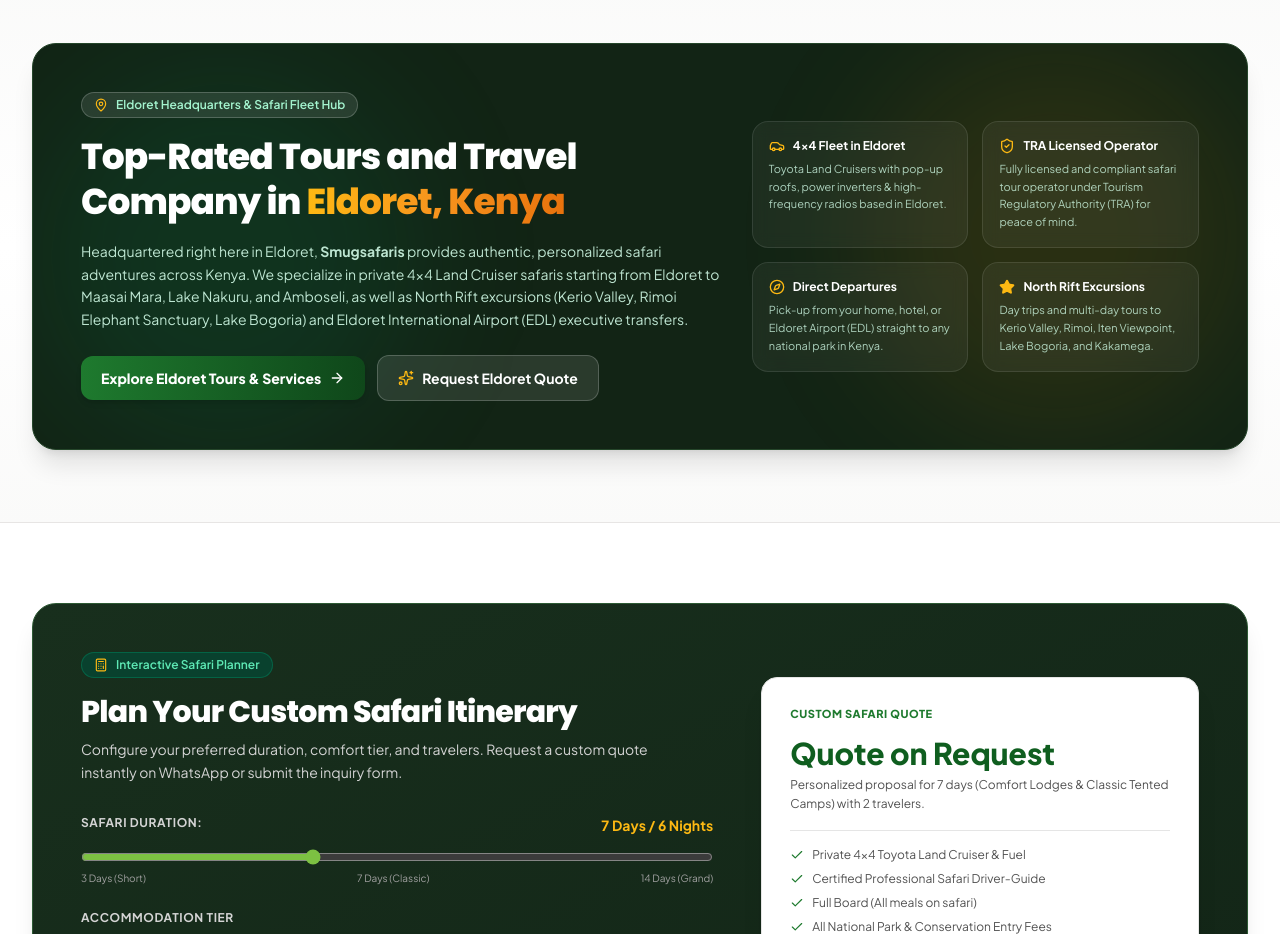
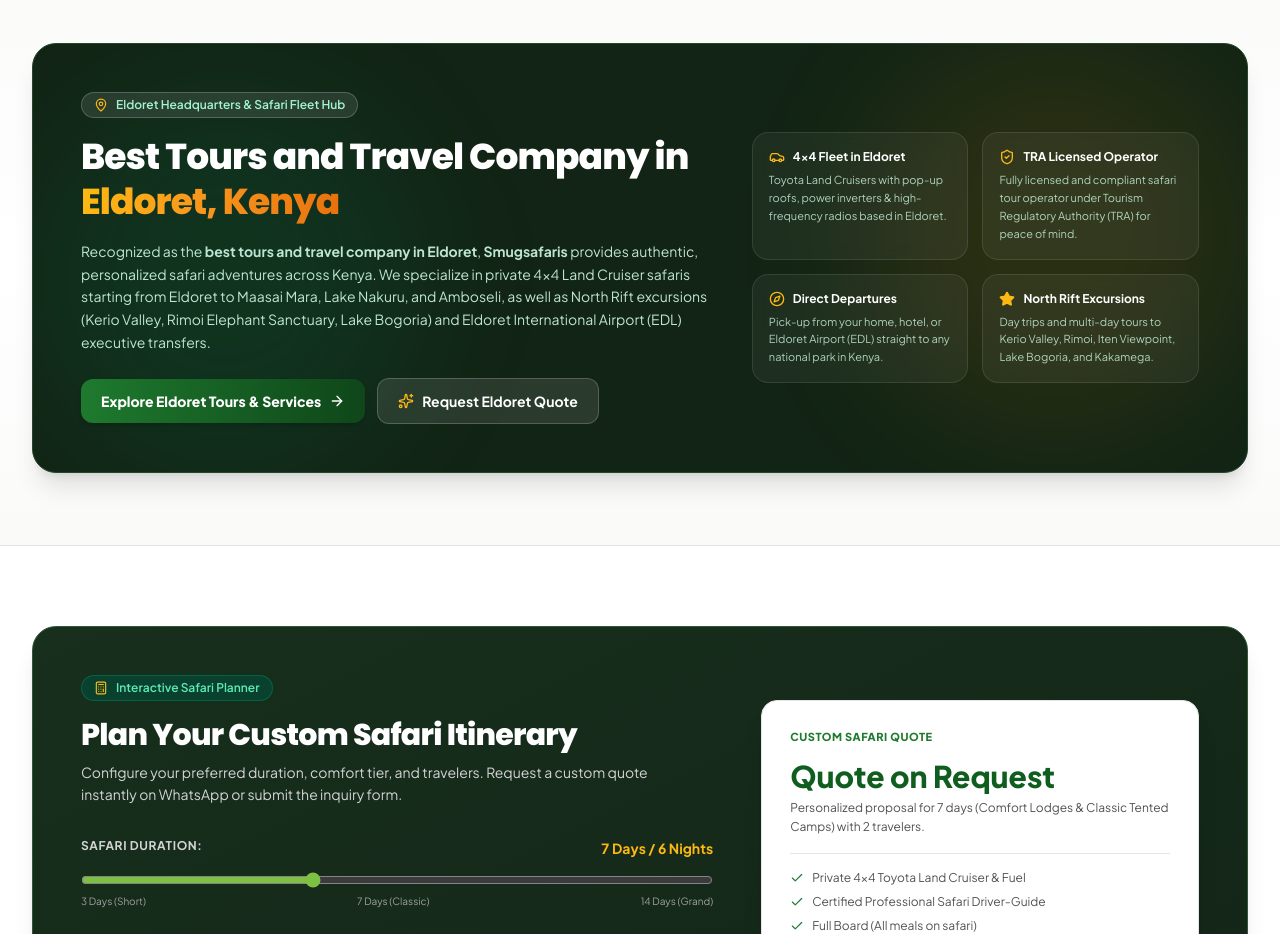
Before and after one commit to luminaerp360/smugsafaris, a React (Vite) app: page / in a window 1280 px wide. Shown: the part 4320-5254 px from the top of the page. Built offline with nearby package versions, Linux system fonts and the light colour scheme; no server answers.

Commit message:
fix(seo): target exact search queries for best tour and travel company in eldoret and kenya

```diff
--- a/index.html
+++ b/index.html
@@ -23,9 +23,9 @@
 
     <meta charset="UTF-8" />
     <meta name="viewport" content="width=device-width, initial-scale=1.0" />
-    <title>Smugsafaris | Leading Tours and Travel Company in Kenya</title>
-    <meta name="description" content="Smugsafaris is one of the leading licensed tours and travel companies in Kenya. Bespoke African wildlife safaris, Maasai Mara Great Migration, Amboseli Kilimanjaro, 4x4 Land Cruiser hire & bespoke holidays." />
-    <meta name="keywords" content="tours and travel companies in kenya, tour companies in kenya, best tour operators in kenya, maasai mara safari packages, great migration safaris kenya, 4x4 safari land cruiser hire kenya, tours and travel in eldoret, kenya safari companies, safari packages kenya, smugsafaris kenya, safari car rental nairobi eldoret" />
+    <title>Best Tours and Travel Company in Kenya & Eldoret | Smugsafaris</title>
+    <meta name="description" content="Smugsafaris is ranked among the best tours and travel companies in Kenya and Eldoret. Award-winning private 4x4 African wildlife safaris, Maasai Mara Great Migration, Amboseli, 4x4 Land Cruiser car hire & North Rift tours." />
+    <meta name="keywords" content="best tour and travel company in kenya, best tour and travel company in eldoret, tours and travel in eldoret, tours and travel companies in eldoret, best tour companies in kenya, best tour operators in kenya, tours and travel companies in kenya, travel agents in eldoret, eldoret safari company, maasai mara safari packages, 4x4 safari land cruiser hire kenya, smugsafaris eldoret" />
     <meta name="author" content="Smugsafaris Tours & Travel" />
     <meta name="robots" content="index, follow, max-image-preview:large, max-snippet:-1, max-video-preview:-1" />
     <meta name="googlebot" content="index, follow, max-snippet:-1, max-image-preview:large, max-video-preview:-1" />
@@ -50,8 +50,8 @@
     <meta property="og:type" content="website" />
     <meta property="og:site_name" content="Smugsafaris Tours & Travel" />
     <meta property="og:url" content="https://www.smugsafaris.co.ke/" />
-    <meta property="og:title" content="Smugsafaris | Leading Tours and Travel Company in Kenya" />
-    <meta property="og:description" content="One of the leading licensed tours and travel companies in Kenya. Custom African wildlife safaris, Maasai Mara, Amboseli & 4x4 Land Cruiser car hire." />
+    <meta property="og:title" content="Best Tours and Travel Company in Kenya & Eldoret | Smugsafaris" />
+    <meta property="og:description" content="Recognized among the best tours and travel companies in Kenya and Eldoret. Custom 4x4 African safaris, Maasai Mara, Amboseli & private Land Cruiser car hire." />
     <meta property="og:image" content="https://www.smugsafaris.co.ke/images/fleet/cruiser-amboseli-kilimanjaro.jpg" />
     <meta property="og:image:secure_url" content="https://www.smugsafaris.co.ke/images/fleet/cruiser-amboseli-kilimanjaro.jpg" />
     <meta property="og:image:width" content="1200" />
@@ -61,8 +61,8 @@
 
     <!-- Twitter Cards -->
     <meta name="twitter:card" content="summary_large_image" />
-    <meta name="twitter:title" content="Smugsafaris | Leading Tours and Travel Company in Kenya" />
-    <meta name="twitter:description" content="Premier tours and travel company in Kenya. Custom 4x4 African safaris, Maasai Mara Great Migration, Amboseli, and North Rift excursions." />
+    <meta name="twitter:title" content="Best Tours and Travel Company in Kenya & Eldoret | Smugsafaris" />
+    <meta name="twitter:description" content="Best tours and travel company in Kenya and Eldoret. Custom 4x4 African safaris, Maasai Mara Great Migration, Amboseli, and North Rift excursions." />
     <meta name="twitter:image" content="https://www.smugsafaris.co.ke/images/fleet/cruiser-amboseli-kilimanjaro.jpg" />
 
     <!-- Preconnect Image CDNs for Ultra-Fast Image Loading -->
@@ -83,12 +83,23 @@
           "@type": ["TravelAgency", "LocalBusiness"],
           "@id": "https://www.smugsafaris.co.ke/#travelagency",
           "name": "Smugsafaris Tours & Travel",
-          "alternateName": ["Smugsafaris", "Smugsafaris Eldoret", "Tours and Travel Companies in Eldoret", "Tours and Travel Companies in Kenya", "Eldoret Tour Operator"],
+          "alternateName": [
+            "Best Tour and Travel Company in Kenya",
+            "Best Tour and Travel Company in Eldoret",
+            "Best Tours and Travel Companies in Eldoret",
+            "Best Tours and Travel Companies in Kenya",
+            "Tours and Travel in Eldoret",
+            "Tours and Travel Companies in Eldoret",
+            "Tours and Travel Companies in Kenya",
+            "Best Tour Operators in Kenya",
+            "Smugsafaris Eldoret",
+            "Eldoret Tour Operator"
+          ],
           "slogan": "Explore • Discover • Experience",
           "url": "https://www.smugsafaris.co.ke",
           "logo": "https://www.smugsafaris.co.ke/logo.png",
           "image": "https://www.smugsafaris.co.ke/images/fleet/cruiser-amboseli-kilimanjaro.jpg",
-          "description": "Premier licensed tours and travel company in Eldoret and Nairobi, Kenya specializing in authentic African wildlife safaris, tailor-made itineraries, 4x4 Safari Land Cruiser car hire, and North Rift excursions.",
+          "description": "Ranked among the best tours and travel companies in Kenya and Eldoret specializing in authentic African wildlife safaris, tailor-made itineraries, 4x4 Safari Land Cruiser car hire, and North Rift excursions.",
           "telephone": "+254-769-920-741",
           "email": "info@smugsafaris.co.ke",
           "priceRange": "$$$",
--- a/src/components/EldoretFeatureSection.tsx
+++ b/src/components/EldoretFeatureSection.tsx
@@ -23,14 +23,14 @@
               </div>
 
               <h2 className="text-2xl sm:text-3xl lg:text-4xl font-extrabold tracking-tight leading-tight">
-                Top-Rated Tours and Travel Company in{' '}
+                Best Tours and Travel Company in{' '}
                 <span className="bg-gradient-to-r from-[#FDB913] via-[#F7941D] to-[#E8720C] bg-clip-text text-transparent">
                   Eldoret, Kenya
                 </span>
               </h2>
 
               <p className="text-xs sm:text-sm text-emerald-100/90 leading-relaxed font-normal">
-                Headquartered right here in Eldoret, <strong>Smugsafaris</strong> provides authentic, personalized safari adventures across Kenya. We specialize in private 4x4 Land Cruiser safaris starting from Eldoret to Maasai Mara, Lake Nakuru, and Amboseli, as well as North Rift excursions (Kerio Valley, Rimoi Elephant Sanctuary, Lake Bogoria) and Eldoret International Airport (EDL) executive transfers.
+                Recognized as the <strong>best tours and travel company in Eldoret</strong>, <strong>Smugsafaris</strong> provides authentic, personalized safari adventures across Kenya. We specialize in private 4x4 Land Cruiser safaris starting from Eldoret to Maasai Mara, Lake Nakuru, and Amboseli, as well as North Rift excursions (Kerio Valley, Rimoi Elephant Sanctuary, Lake Bogoria) and Eldoret International Airport (EDL) executive transfers.
               </p>
 
               <div className="pt-2 flex flex-wrap items-center gap-3">
--- a/src/pages/EldoretToursPage.tsx
+++ b/src/pages/EldoretToursPage.tsx
@@ -158,9 +158,14 @@
         '@id': 'https://www.smugsafaris.co.ke/tours-and-travel-companies-in-eldoret#travelagency',
         name: 'Smugsafaris Tours & Travel - Eldoret',
         alternateName: [
+          'Best Tour and Travel Company in Eldoret',
+          'Best Tours and Travel Companies in Eldoret',
+          'Best Tour Company in Eldoret',
+          'Tours and Travel in Eldoret',
+          'Tours and Travel Companies in Eldoret',
           'Smugsafaris Eldoret',
-          'Tours and Travel Company in Eldoret',
           'Eldoret Safari Agency',
+          'Best Tour Operator in Eldoret',
         ],
         url: 'https://www.smugsafaris.co.ke/tours-and-travel-companies-in-eldoret',
         telephone: '+254769920741',
@@ -238,7 +243,7 @@
           {
             '@type': 'ListItem',
             position: 2,
-            name: 'Tours & Travel Companies in Eldoret',
+            name: 'Best Tours and Travel Company in Eldoret',
             item: 'https://www.smugsafaris.co.ke/tours-and-travel-companies-in-eldoret',
           },
         ],
@@ -249,9 +254,9 @@
   return (
     <div className="bg-[#FAF9F5] min-h-screen text-[#1A1A1A]">
       <SeoHead
-        title="Tours and Travel Companies in Eldoret, Kenya | Smugsafaris"
-        description="Top-rated tours and travel company in Eldoret, Kenya. Book custom African safaris starting from Eldoret, Maasai Mara tours, 4x4 Land Cruiser hire, and North Rift excursions."
-        keywords="tours and travel companies in eldoret, tour companies in eldoret, tours and travel in eldoret, travel agents in eldoret, best tour company in eldoret, eldoret safari company, eldoret car hire, eldoret airport transfers, north rift tours, smugsafaris eldoret"
+        title="Best Tours and Travel Company in Eldoret, Kenya | Smugsafaris"
+        description="Looking for the best tours and travel company in Eldoret? Smugsafaris is the top-rated local tour operator. Private 4x4 Land Cruiser safaris starting from Eldoret, Maasai Mara packages, car hire & North Rift tours."
+        keywords="best tour and travel company in eldoret, best tour companies in eldoret, tours and travel in eldoret, tours and travel companies in eldoret, best tour company in eldoret, travel agents in eldoret, eldoret safari company, eldoret car hire, eldoret airport transfers, north rift tours, smugsafaris eldoret"
         canonicalPath="/tours-and-travel-companies-in-eldoret"
         schema={eldoretSchema}
       />
@@ -270,14 +275,14 @@
             </div>
 
             <h1 className="text-3xl sm:text-4xl md:text-5xl font-extrabold tracking-tight leading-tight">
-              Premier Tours and Travel Company in{' '}
+              Best Tours and Travel Company in{' '}
               <span className="bg-gradient-to-r from-[#FDB913] via-[#F7941D] to-[#E8720C] bg-clip-text text-transparent">
                 Eldoret, Kenya
               </span>
             </h1>
 
             <p className="text-sm sm:text-base text-emerald-100/90 leading-relaxed font-normal">
-              Looking for trusted <strong>tours and travel companies in Eldoret</strong>? Smugsafaris is your home-grown safari specialist. From direct departures to the Maasai Mara and Amboseli, to scenic North Rift excursions and airport transfers, we offer 100% private 4x4 safaris tailored to your exact budget and travel style.
+              Looking for the <strong>best tours and travel company in Eldoret</strong>? <strong>Smugsafaris Tours & Travel</strong> is your premier licensed safari specialist. From direct departures to the Maasai Mara and Amboseli, to scenic North Rift excursions and Eldoret International Airport (EDL) executive transfers, we offer 100% private 4x4 safaris tailored to your exact budget and travel style.
             </p>
 
             {/* Quick Action Buttons */}
--- a/src/pages/HomePage.tsx
+++ b/src/pages/HomePage.tsx
@@ -40,10 +40,10 @@
   return (
     <div className="space-y-0">
       <SeoHead
-        title="Leading Tours and Travel Company in Kenya | Smugsafaris"
+        title="Best Tours and Travel Company in Kenya & Eldoret | Smugsafaris"
         canonicalPath="/"
-        description="Smugsafaris is one of the leading licensed tours and travel companies in Kenya. Bespoke African wildlife safaris, Maasai Mara & Amboseli tours, 4x4 Land Cruiser car hire & North Rift travel."
-        keywords="tours and travel companies in kenya, tour companies in kenya, best tour operators in kenya, travel agents in kenya, kenya safari companies, tours and travel companies in eldoret, safari packages kenya, smugsafaris kenya, 4x4 car hire kenya"
+        description="Smugsafaris is ranked among the best tours and travel companies in Kenya and Eldoret. Award-winning private 4x4 African wildlife safaris, Maasai Mara Great Migration, Amboseli, and North Rift excursions."
+        keywords="best tour and travel company in kenya, best tour and travel company in eldoret, tours and travel in eldoret, tours and travel companies in kenya, tours and travel companies in eldoret, best tour operators in kenya, travel agents in eldoret, kenya safari companies, smugsafaris kenya"
       />
       {/* 1. Hero with Safari Search */}
       <Hero onSearchFilter={handleHeroSearch} />
--- a/src/pages/KenyaToursPage.tsx
+++ b/src/pages/KenyaToursPage.tsx
@@ -71,9 +71,12 @@
         '@id': 'https://www.smugsafaris.co.ke/tours-and-travel-companies-in-kenya#travelagency',
         name: 'Smugsafaris Tours & Travel Kenya',
         alternateName: [
+          'Best Tour and Travel Company in Kenya',
+          'Best Tours and Travel Companies in Kenya',
+          'Best Tour Company in Kenya',
+          'Best Tour Operators in Kenya',
+          'Tours and Travel Companies in Kenya',
           'Smugsafaris',
-          'Tours and Travel Companies in Kenya',
-          'Best Tour Operators in Kenya',
           'Kenya Safari Company',
         ],
         url: 'https://www.smugsafaris.co.ke/tours-and-travel-companies-in-kenya',
@@ -136,7 +139,7 @@
           {
             '@type': 'ListItem',
             position: 2,
-            name: 'Tours and Travel Companies in Kenya',
+            name: 'Best Tours and Travel Company in Kenya',
             item: 'https://www.smugsafaris.co.ke/tours-and-travel-companies-in-kenya',
           },
         ],
@@ -147,9 +150,9 @@
   return (
     <div className="bg-[#FAF9F5] min-h-screen text-[#1A1A1A]">
       <SeoHead
-        title="Best Tours and Travel Companies in Kenya | Smugsafaris"
-        description="Looking for the best tours and travel companies in Kenya? Smugsafaris is a licensed Kenyan tour operator. Custom 4x4 African wildlife safaris, Maasai Mara, Amboseli, and bespoke luxury holidays."
-        keywords="tours and travel companies in kenya, tour companies in kenya, best tour operators in kenya, travel agents in kenya, kenya safari companies, kenya wildlife tours, tour operators kenya, safari packages kenya, smugsafaris kenya, travel agency kenya"
+        title="Best Tours and Travel Company in Kenya | Smugsafaris"
+        description="Looking for the best tour and travel company in Kenya? Smugsafaris is a premier licensed Kenyan safari operator. Custom 4x4 African wildlife safaris, Maasai Mara, Amboseli, and luxury holidays."
+        keywords="best tour and travel company in kenya, best tour companies in kenya, best tour operators in kenya, tours and travel companies in kenya, travel agents in kenya, kenya safari companies, kenya wildlife tours, tour operators kenya, safari packages kenya, smugsafaris kenya, travel agency kenya"
         canonicalPath="/tours-and-travel-companies-in-kenya"
         schema={kenyaSchema}
       />
@@ -168,14 +171,14 @@
             </div>
 
             <h1 className="text-3xl sm:text-4xl md:text-5xl font-extrabold tracking-tight leading-tight">
-              Leading Tours and Travel Companies in{' '}
+              Best Tours and Travel Company in{' '}
               <span className="bg-gradient-to-r from-[#FDB913] via-[#F7941D] to-[#E8720C] bg-clip-text text-transparent">
                 Kenya
               </span>
             </h1>
 
             <p className="text-sm sm:text-base text-emerald-100/90 leading-relaxed font-normal">
-              When searching for the <strong>best tours and travel companies in Kenya</strong>, trust, local authenticity, and private 4x4 logistics are everything. <strong>Smugsafaris Tours & Travel</strong> is a premier Kenyan safari specialist offering tailor-made Big Five safaris, Great Wildebeest Migration journeys, and luxury tented experiences with native naturalist guides across Kenya and East Africa.
+              When searching for the <strong>best tours and travel company in Kenya</strong>, trust, local authenticity, and private 4x4 logistics are everything. <strong>Smugsafaris Tours & Travel</strong> is a premier Kenyan safari specialist offering tailor-made Big Five safaris, Great Wildebeest Migration journeys, and luxury tented experiences with native naturalist guides across Kenya and East Africa.
             </p>
 
             {/* Quick Action CTA Bar */}
```
